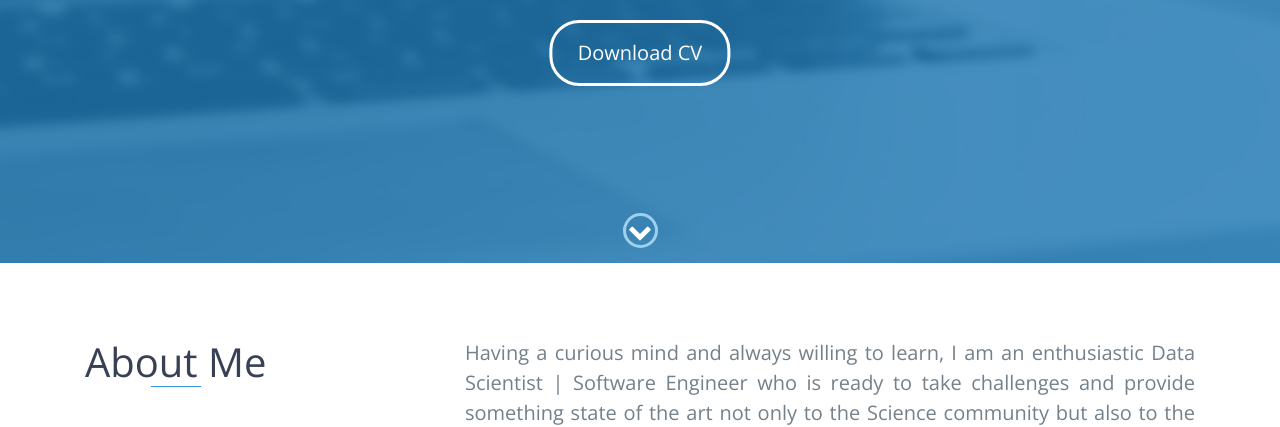
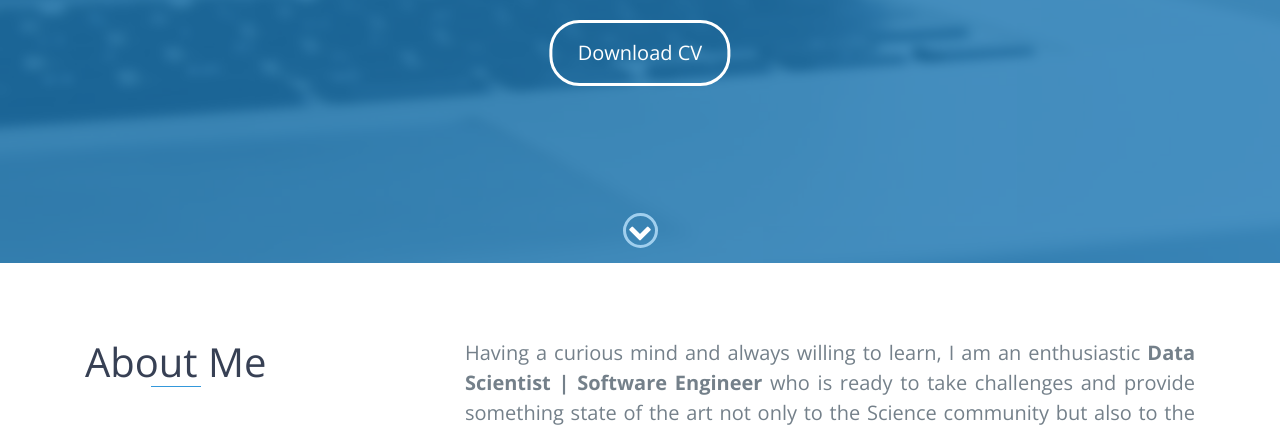
Before and after one commit to Takrim-Rahman-Albi/Takrim-Rahman-Albi.github.io, a website: page index.html in a window 1280 px wide. Shown: the part 537-964 px from the top of the page. Drawn offline with nearby package versions, Linux system fonts and the light colour scheme.

Commit message:
update: about

```diff
--- a/index.html
+++ b/index.html
@@ -162,7 +162,7 @@
                 <div class="col-md-8">
                     <p class="text-justify">
 
-			Having a curious mind and always willing to learn, I am an enthusiastic Data Scientist | Software Engineer who is ready to take
+			Having a curious mind and always willing to learn, I am an enthusiastic <b> Data Scientist | Software Engineer </b> who is ready to take
 			challenges and provide something state of the art not only to the Science community but also to the Business domain.
                         My research interest primarily comprises of Computer Vision and Human Computer Interaction. However,
                         scrutinizing the recent technologies regarding Blockchain and Quantum Computing is another realm of my passion.
```
